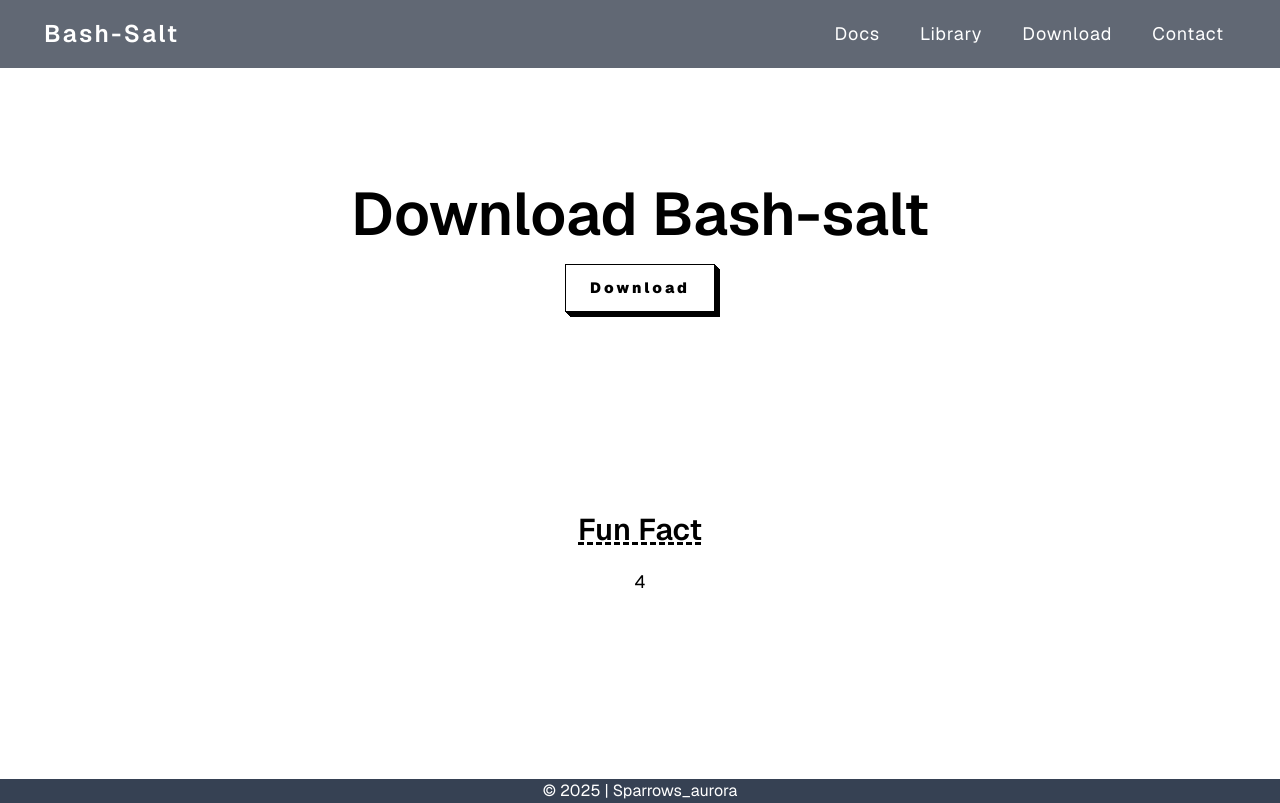
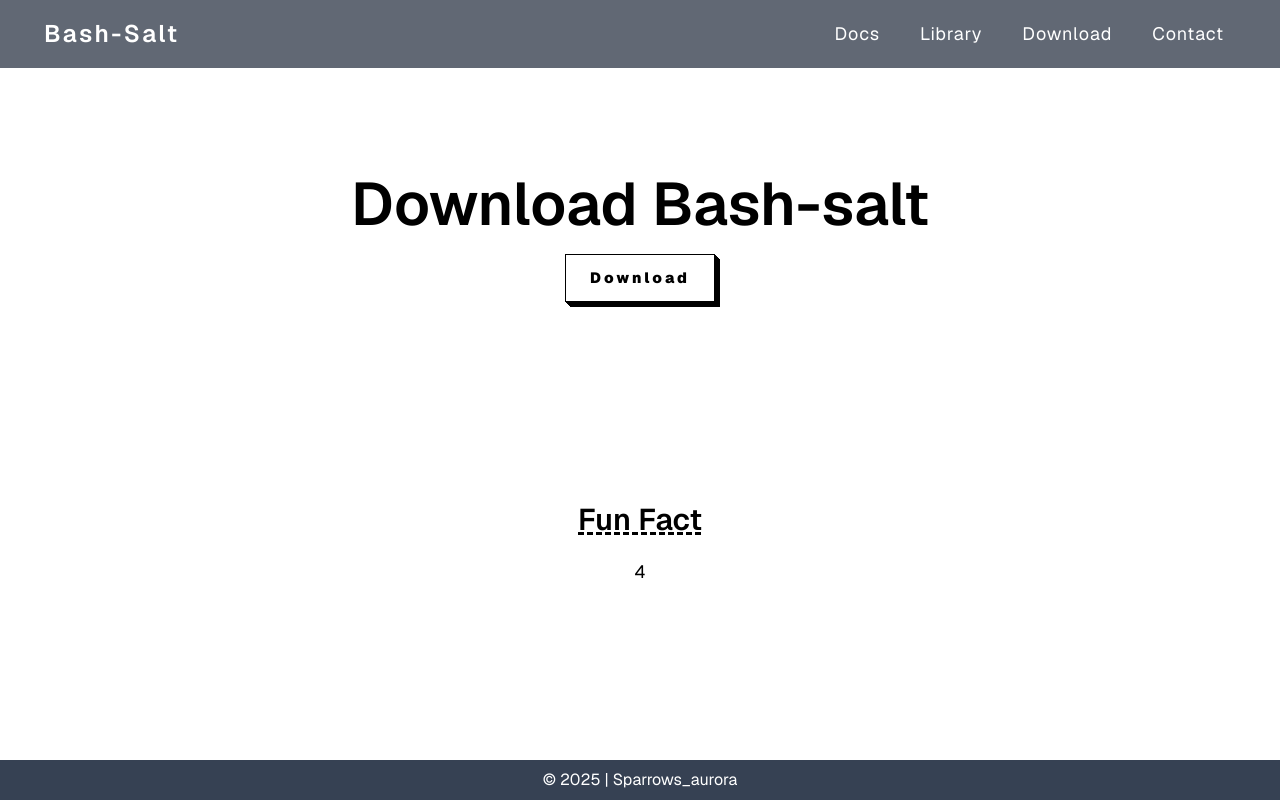
Before and after one commit to sparrowsaurora/Bash-salt, a PHP site: page /download in a window 1280 px wide. Run offline with PHP 8.4, Linux system fonts and the light colour scheme; some web fonts are replaced.

Commit message:
got download page fully working

```diff
--- a/web/include/footer.php
+++ b/web/include/footer.php
@@ -1,11 +1,6 @@
-<footer class="bg-gray-700">
-        <!-- <div class="footer-main flex">
-            <div class="footersect w-auto border-1 border-white grow rounded-lg h-50 grow m-5"></div>
-            <div class="footersect w-auto border-1 border-white grow rounded-lg h-50 grow m-5"></div>
-            <div class="footersect w-auto border-1 border-white grow rounded-lg h-50 grow m-5"></div>
-        </div> -->
-        <p class="text-white text-center">&copy; <span id="year"></span> | Sparrows_aurora</p>
-    </footer>
 </main>
+<footer class="bg-gray-700 text-white text-center py-2">
+    <p>&copy; <span id="year"></span> | Sparrows_aurora</p>
+</footer>
 </body>
 </html>
--- a/web/include/header.php
+++ b/web/include/header.php
@@ -12,4 +12,4 @@
     <link rel="icon" href="/assets/favicon/favicon.ico" type="image/x-icon">
     <title>Bash-salt</title>
 </head>
-<body>
+<body class="min-h-screen flex flex-col">
--- a/web/pages/download/index.php
+++ b/web/pages/download/index.php
@@ -8,10 +8,9 @@ $fun_facts = array(
 );
 
 include"../../include/header.php";
+include"../../include/nav.php";
 ?>
-    <?php include"../../include/nav.php"; ?>
-    <main style="height: 97.4vh;"> <!-- EDIT TO BE 100% of DVH -->
-        <div class="flex items-center justify-center size-full">
+<main class="flex-grow flex items-center justify-center size-full"> <!-- EDIT TO BE 100% of DVH -->
     <div class="text-center">
         <h2 class="font-semibold text-6xl mb-5">Download Bash-salt</h2>
         <?php include"../../include/download_btn.php"; ?>
@@ -20,5 +19,4 @@ include"../../include/header.php";
             <?= $fun_facts[array_rand($fun_facts)];?>
         </p>
     </div>
-        </div>
 <?php include"../../include/footer.php"; ?>
```
Also changed, not shown: web/app.js (+12 -2 lines). Lines whose indentation alone changed are shown as unchanged.
